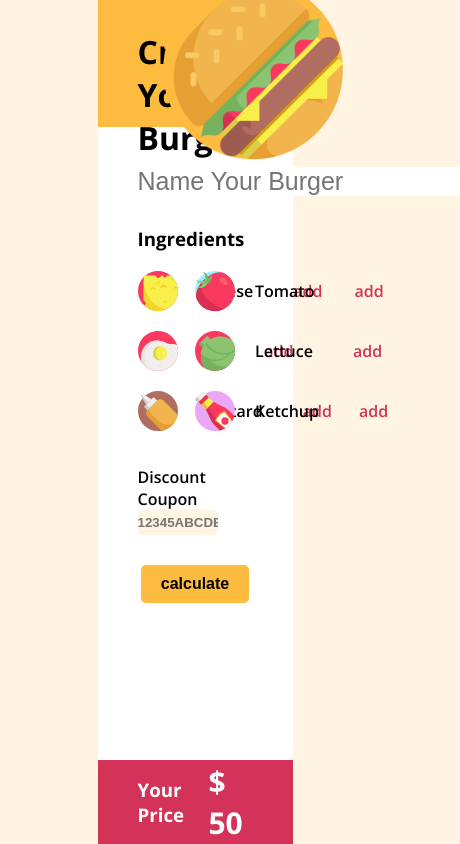
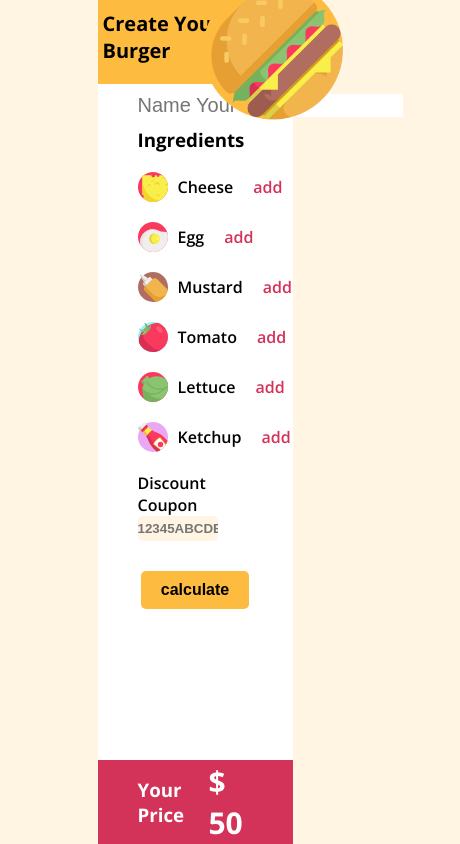
Before and after one commit to marianomarchionna/js-burger, a plain HTML site: page index.html in a window 390 px wide. Shown: the whole page, 460 px wide, since content can reach past the window. Drawn offline with nearby package versions, Linux system fonts and the light colour scheme.

Commit message:
Responsive

```diff
--- a/css/style.css
+++ b/css/style.css
@@ -147,3 +147,55 @@ footer {
     font-size: 30px;
     font-weight: bolder;
 }
+/* media-query */
+@media screen and (max-width: 1075px) {
+    header {
+        height: 10%;
+    }
+
+    header img {
+        height: 140px;
+    }
+
+    h1 {
+        padding-top: 10px;
+        padding-left: 15px;
+    }
+
+    main {
+        height: calc(100vh - 20%);
+    }
+
+    #nome {
+        font-size: 20px;
+        margin-top: 10px;
+        margin-bottom: 10px;
+    }
+
+    .col-left{
+        width: 100%;
+        float: none;
+    }
+
+    .ingredienti img {
+        height: 30px;
+    }
+
+    .row span {
+        font-weight: 600;
+        margin: 0 10px;
+    }
+}
+
+@media screen and (max-width: 815px){
+    h1 {
+        padding-left: 5px;
+        font-size: 25px;
+    }
+}
+
+@media screen and (max-width: 657px){
+    h1 {
+        font-size: 20px;
+    }
+}
```
